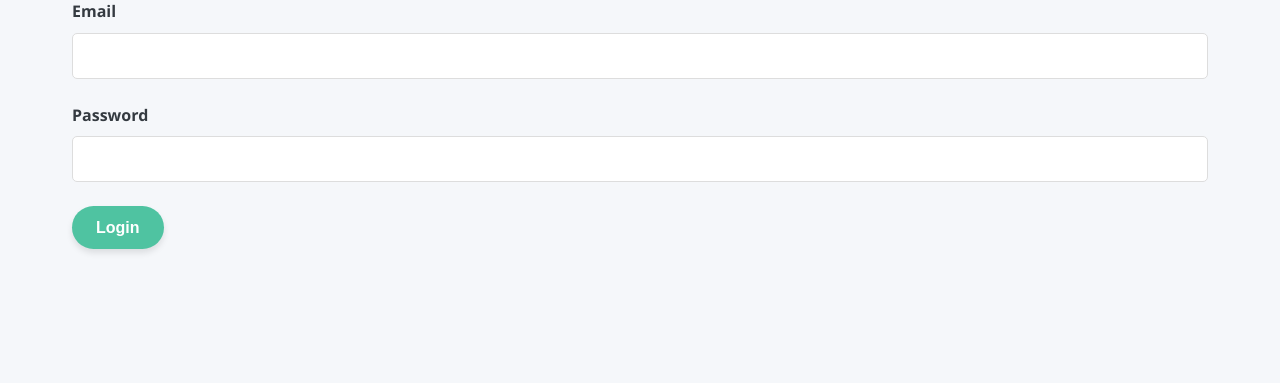
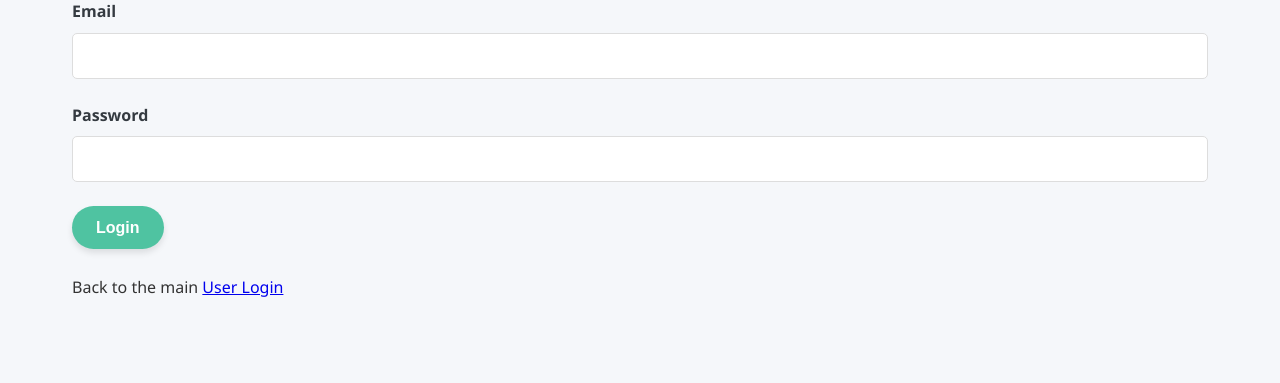
Before and after one commit to Gabszy10/alvin-astillazo, a PHP site: page /doctor_login.php in a window 1280 px wide. Shown: the part 167-550 px from the top of the page. Run offline with PHP 8.4, Linux system fonts and the light colour scheme.

Commit message:
Add link back to main login on doctor login page

```diff
--- a/doctor_login.php
+++ b/doctor_login.php
@@ -47,6 +47,8 @@ if ($_SERVER['REQUEST_METHOD'] === 'POST') {
             </div>
             <button type="submit" class="btn">Login</button>
         </form>
+        <br>
+        <p>Back to the main <a href="login.php">User Login</a></p>
     </div>
 </body>
 </html>
```
